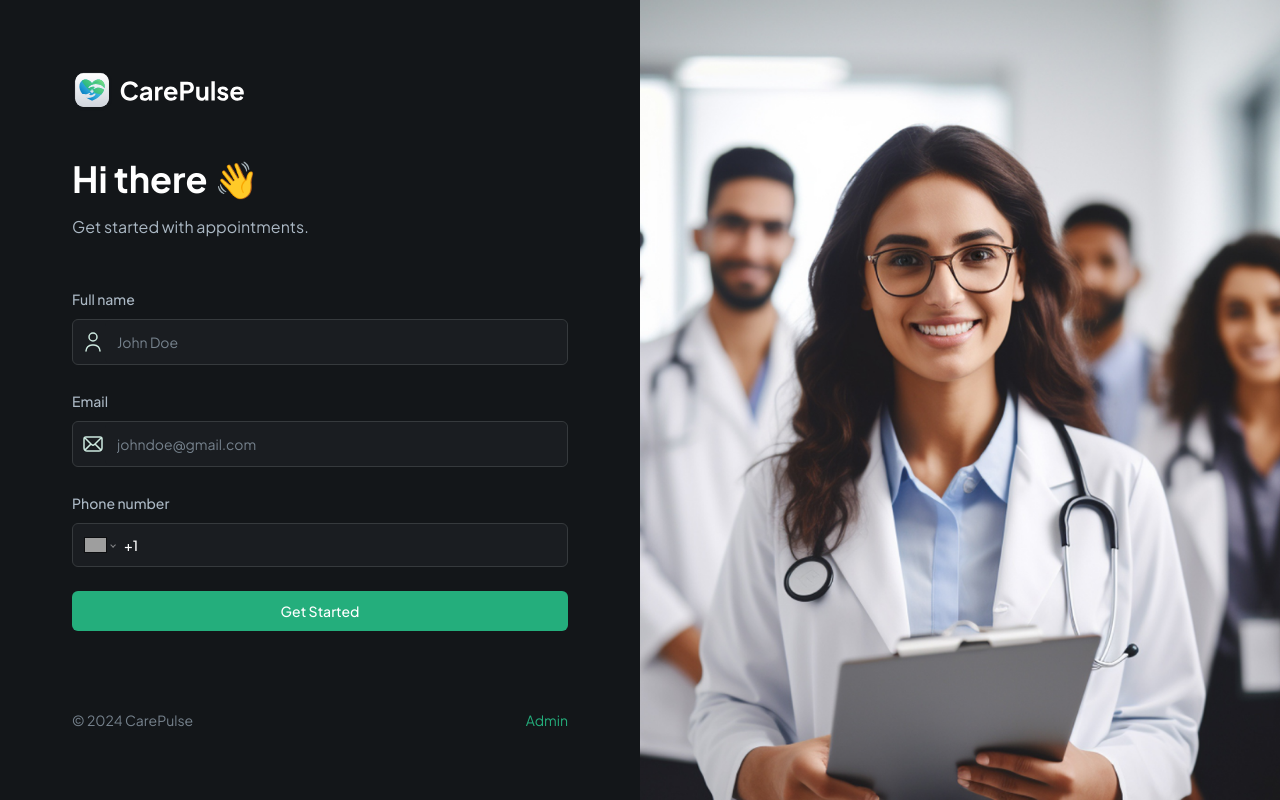
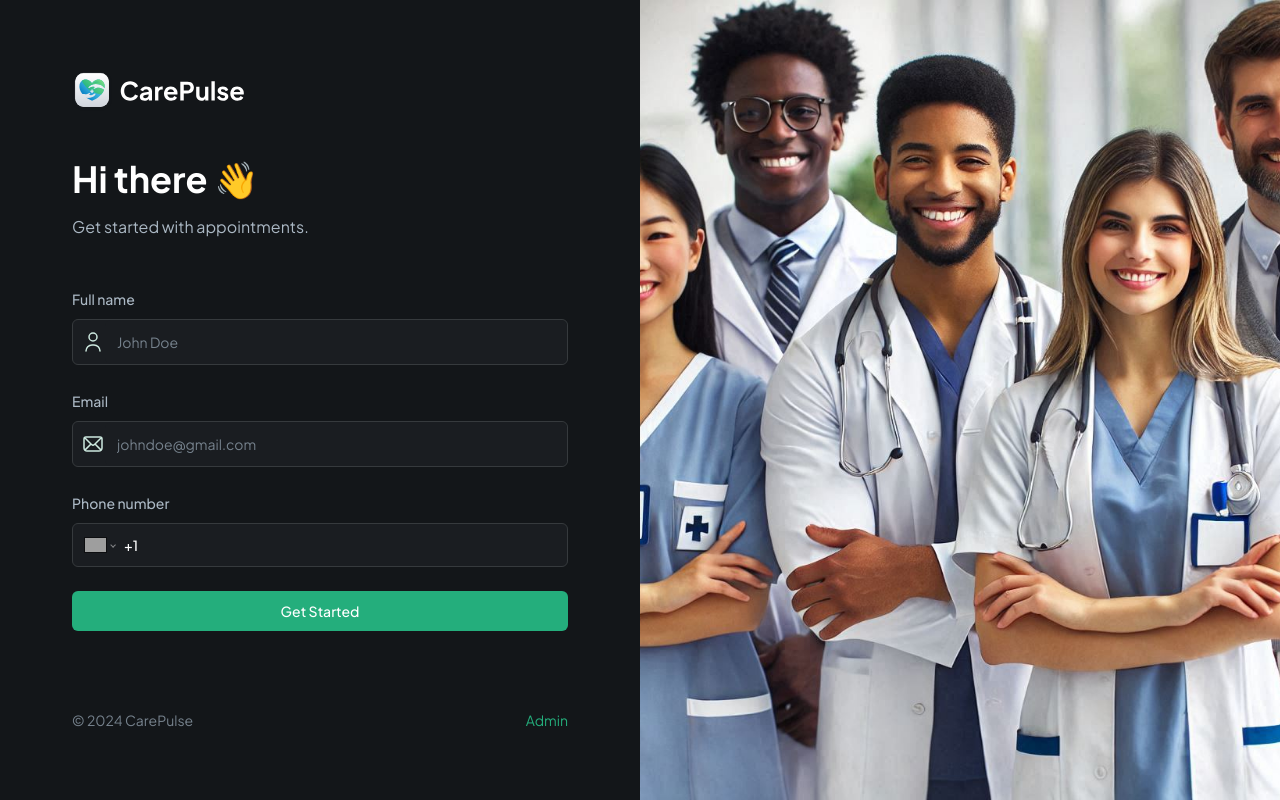
Before and after one commit to shashankxrm/healthopal, a Next.js app: page / in a window 1280 px wide. Built offline with nearby package versions, Linux system fonts and the light colour scheme; no server answers; grey boxes are pictures that could not be loaded.

Commit message:
changed home pic to healthcare recent img

```diff
--- a/app/page.tsx
+++ b/app/page.tsx
@@ -35,7 +35,7 @@
       </section>
 
       <Image
-        src="/assets/images/onboarding-img.png"
+        src="/assets/images/healthcare.jpeg"
         height={1000}
         width={1000}
         alt="patient"
```
